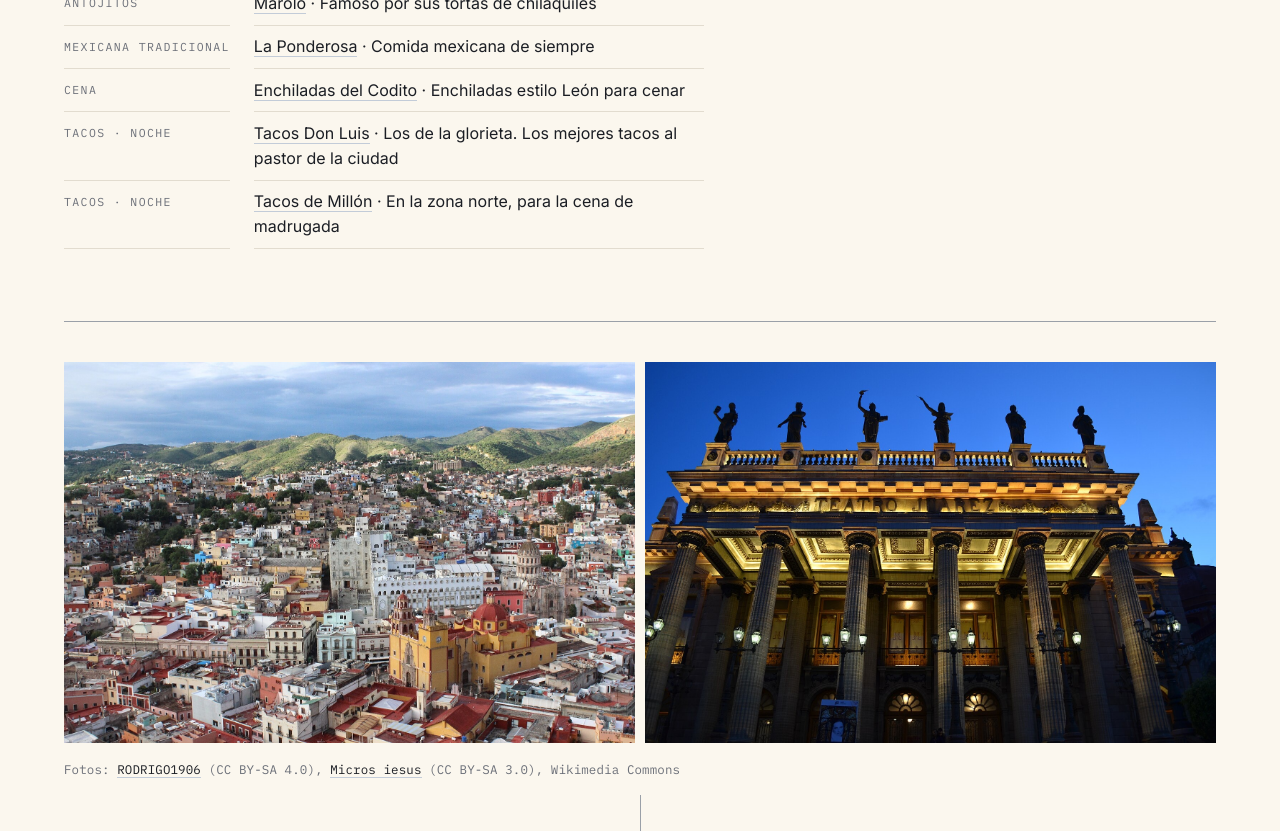
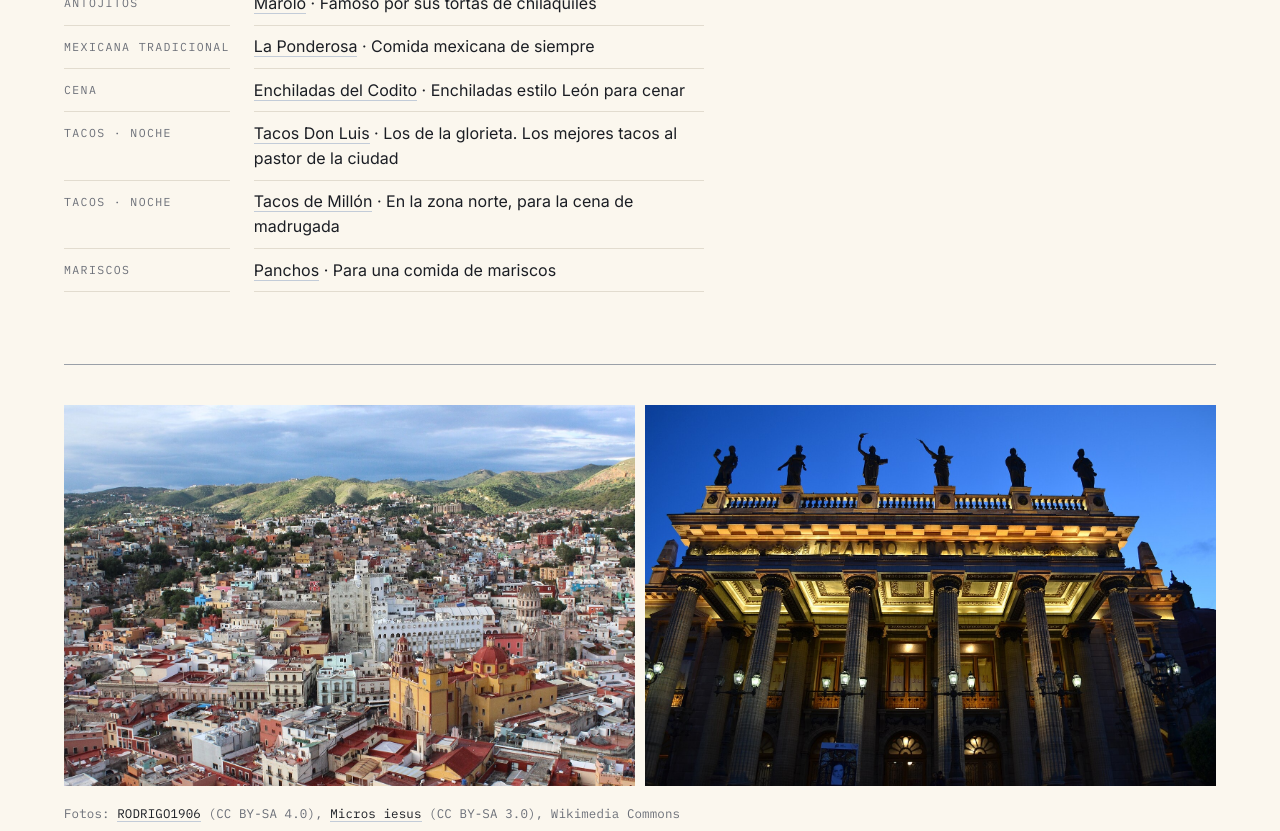
Before and after one commit to luigipacheco/boda, a Jekyll site: the page built from region.md, in a window 1280 px wide and 900 px high, scrolled down 2516 px, cut to the strip 0-831 px from the top of the window. Built offline with Jekyll 4.4.1, drawn with Linux system fonts in a browser that asks for light colours.

Commit message:
Add Panchos (seafood)
Co-Authored-By: Claude Fable 5.1 <noreply@anthropic.com>

```diff
--- a/_data/restaurants.yml
+++ b/_data/restaurants.yml
@@ -60,3 +60,9 @@
   tipo_en: Tacos · late night
   nota_es: En la zona norte, para la cena de madrugada
   nota_en: North side, for a late-night dinner
+
+- nombre: Panchos
+  tipo_es: Mariscos
+  tipo_en: Seafood
+  nota_es: Para una comida de mariscos
+  nota_en: Our seafood pick
```
